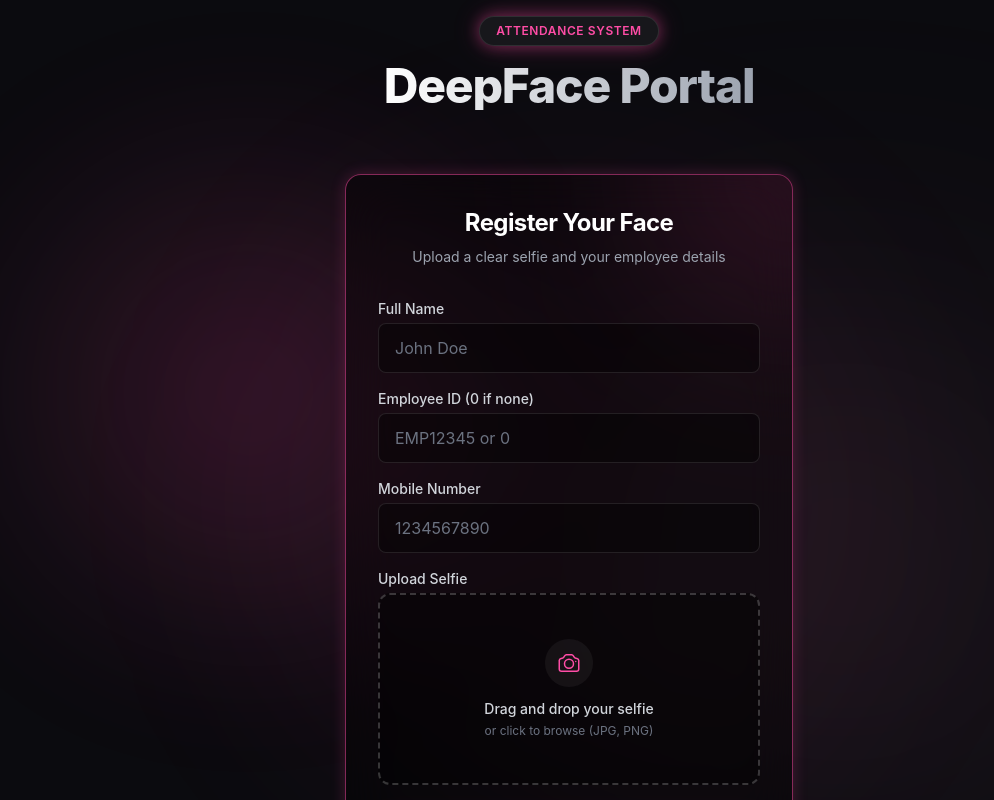
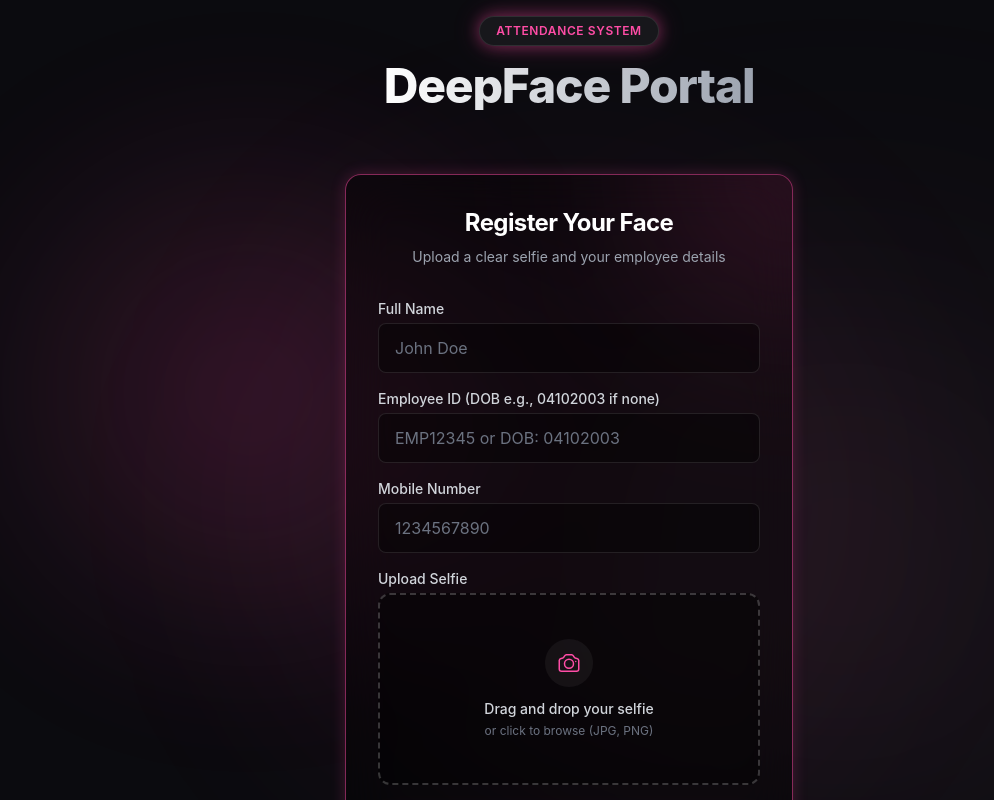
Before and after one commit to rickymnit/employee-face-registration-portal, a React (Vite) app in the folder frontend/: page / in a window 1280 px wide. Shown: the top 800 px of the page, without its empty margins (71-1065 px from the left). Built offline with nearby package versions, Linux system fonts and the light colour scheme.

Commit message:
Update Employee ID input field in RegisterCard

```diff
--- a/frontend/src/components/RegisterCard.jsx
+++ b/frontend/src/components/RegisterCard.jsx
@@ -155,10 +155,18 @@ const RegisterCard = () => {
             onChange={handleInputChange}
             error={errors.name}
           />
-          <FormInput
+          {/* <FormInput
             label="Employee ID (0 if none)"
             name="employeeId"
             placeholder="EMP12345 or 0"
+            value={formData.employeeId}
+            onChange={handleInputChange}
+            error={errors.employeeId}
+          /> */}
+          <FormInput
+            label="Employee ID (DOB e.g., 04102003 if none)"
+            name="employeeId"
+            placeholder="EMP12345 or DOB: 04102003"
             value={formData.employeeId}
             onChange={handleInputChange}
             error={errors.employeeId}
```
